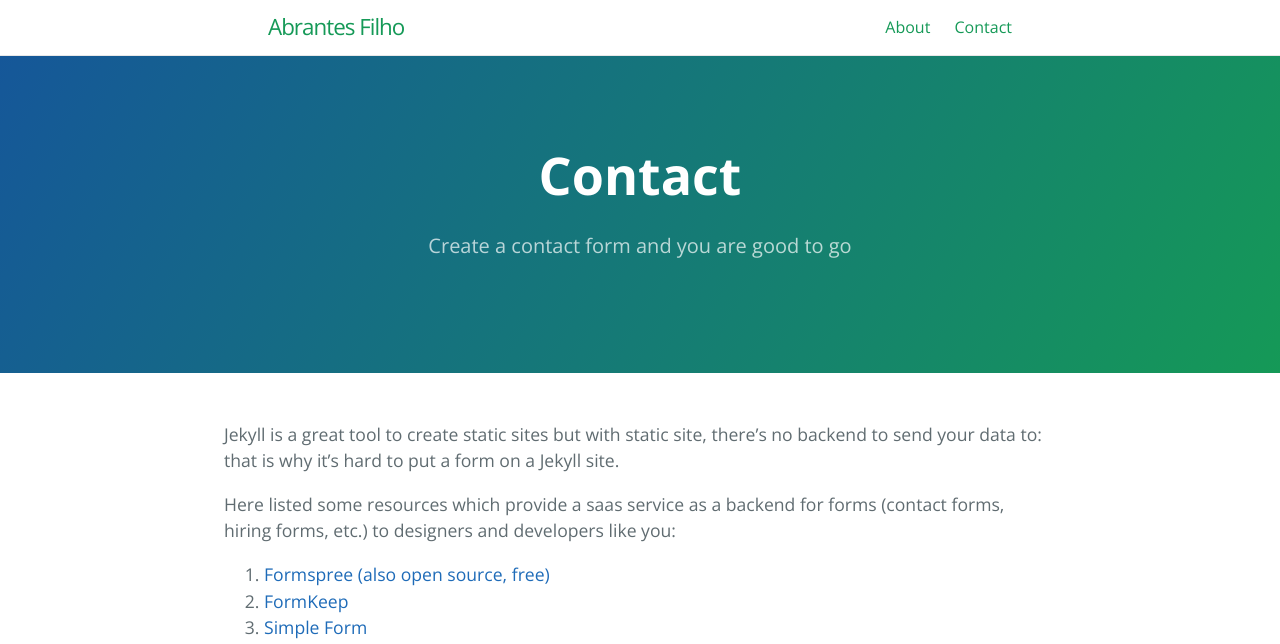
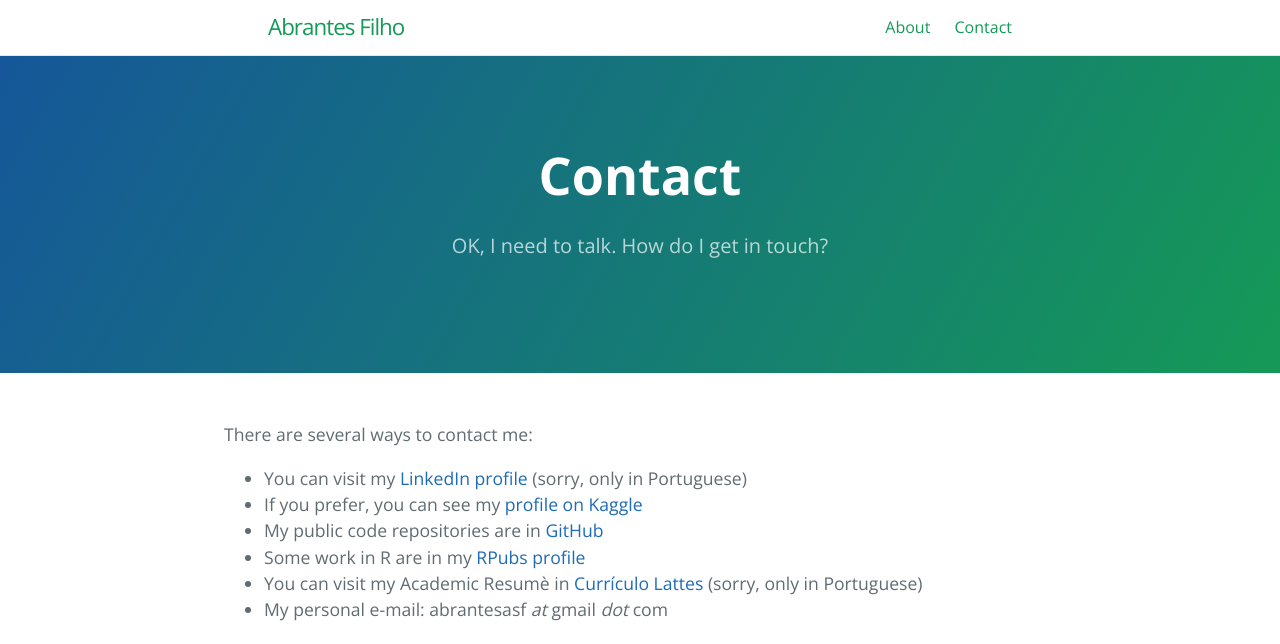
Before and after one commit to abrantesasf/abrantesasf.github.io, a Jekyll site: the page built from contact.md, in a window 1280 px wide. Shown: the top 644 px of the page. Built offline with Jekyll 4.4.1, drawn with Linux system fonts in a browser that asks for light colours; some of the changed text lies outside the part shown.

Commit message:
Atualização da página Contact

```diff
--- a/contact.md
+++ b/contact.md
@@ -1,14 +1,19 @@
 ---
 layout: page
 title: Contact
-tagline: Create a contact form and you are good to go
+tagline: OK, I need to talk. How do I get in touch?
 ---
 
-Jekyll is a great tool to create static sites but with static site, there's no backend to send your data to: that is why it's hard to put a form on a Jekyll site.
+There are several ways to contact me:
 
-Here listed some resources which provide  a saas service as a backend for forms (contact forms, hiring forms, etc.) to designers and developers like you:
-1. [Formspree (also open source, free)](https://formspree.io/)
-2. [FormKeep](https://formkeep.com/guides/contact-form-jekyll)
-3. [Simple Form](https://getsimpleform.com/)
+- You can visit my [LinkedIn profile](https://www.linkedin.com/in/abrantes-filho) (sorry, only in Portuguese)
+- If you prefer, you can see my [profile on Kaggle](https://www.kaggle.com/abrantesasf)
+- My public code repositories are in [GitHub](https://github.com/abrantesasf)
+- Some work in R are in my [RPubs profile](https://rpubs.com/abrantesasf)
+- You can visit my Academic Resumè in [Currículo Lattes](http://lattes.cnpq.br/1741993179407695) (sorry, only in Portuguese)
+- My personal e-mail: abrantesasf _at_ gmail _dot_ com
+
+Of course, if you are in Vila Velha, ES, Brazil, you can find me at:
+<iframe src="https://www.google.com/maps/embed?pb=!1m18!1m12!1m3!1d935.1527784187822!2d-40.29251417084319!3d-20.357677999147853!2m3!1f0!2f0!3f0!3m2!1i1024!2i768!4f13.1!3m3!1m2!1s0xb8160b9471a6f3%3A0xae8596f1e4cbdd14!2sEd+Gard%C3%AAnia!5e0!3m2!1spt-BR!2sbr!4v1508120168868" width="600" height="450" frameborder="0" style="border:0" allowfullscreen></iframe>
 
 [Go to the Home Page](./)
```
